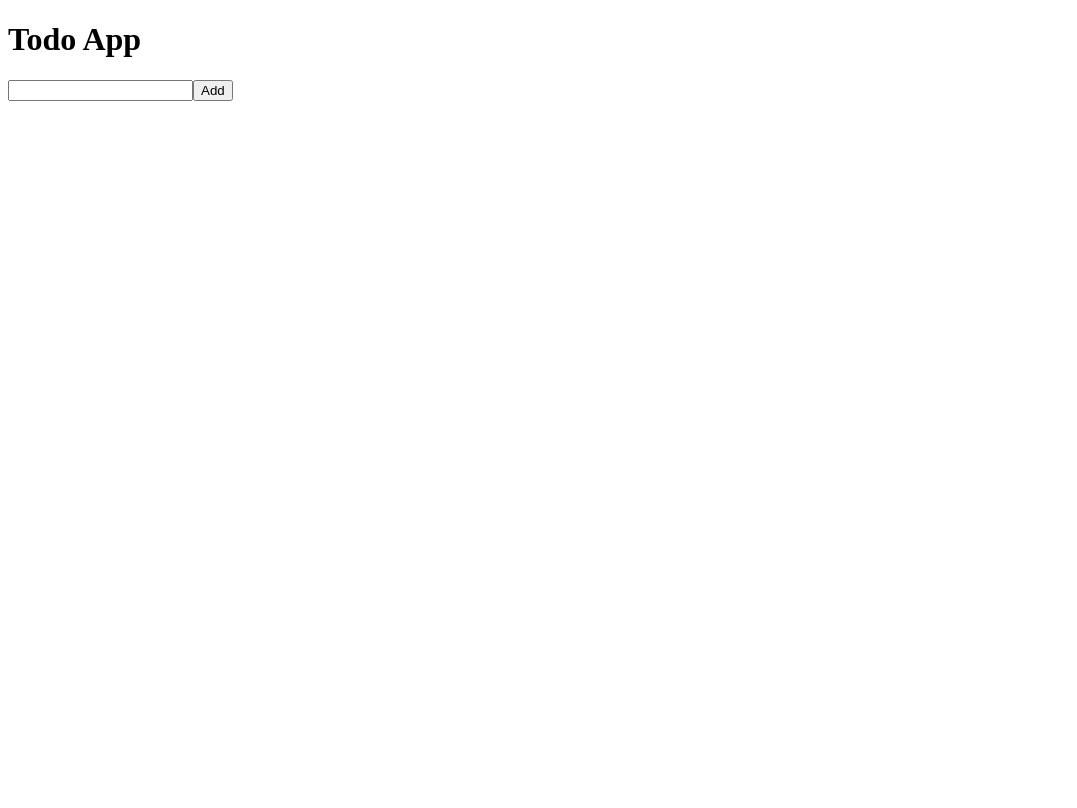
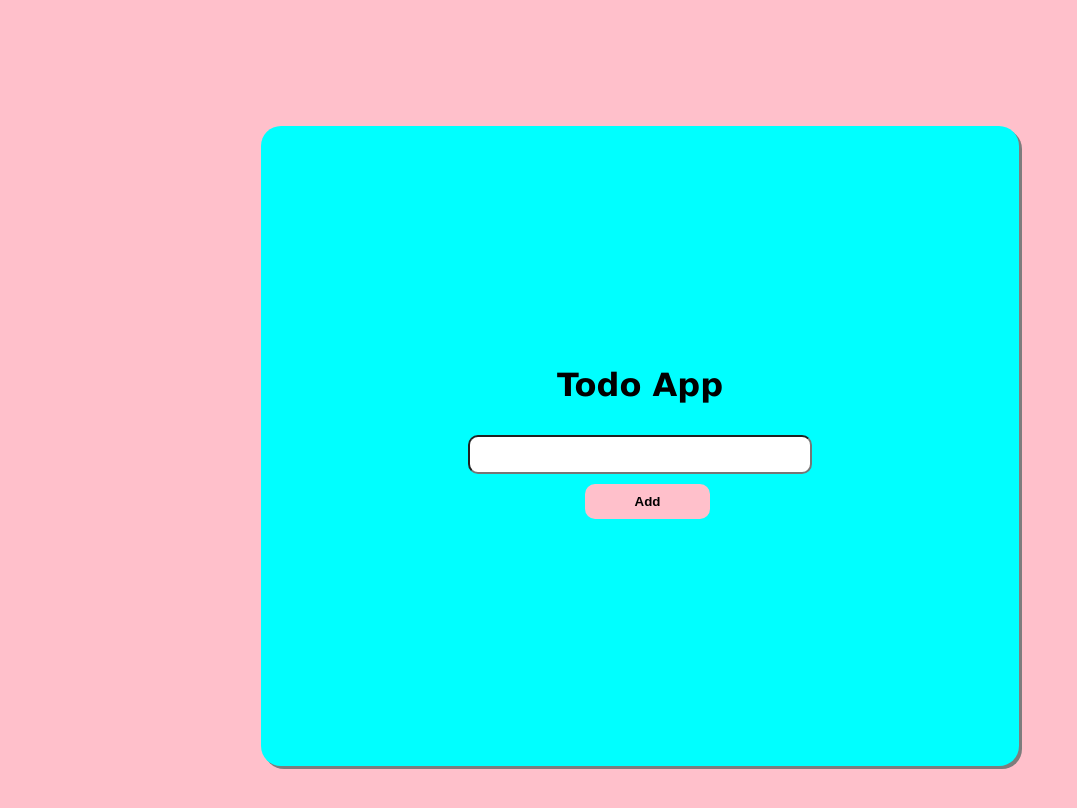
Before and after one commit to carbonaraissogood/Learning_React, a React (Vite) app: page / in a window 1280 px wide. Shown: the top 808 px of the page, without its empty margins (0-1077 px from the left). Built offline with nearby package versions, Linux system fonts and the light colour scheme.

Commit message:
Add CSS styles for ToDoApp component to enhance layout and button design

```diff
--- a/my-react-app/src/ToDoApp/ToDoApp.module.css
+++ b/my-react-app/src/ToDoApp/ToDoApp.module.css
@@ -0,0 +1,83 @@
+body {
+  font-family: Verdana, Geneva, Tahoma, sans-serif;
+  background-color: pink;
+}
+
+.container {
+  display: flex;
+  flex-direction: column;
+  align-items: center;
+  justify-content: center;
+
+  max-width: 60%;
+  height: 80vh;
+  background-color: aqua;
+  box-shadow: 3px 3px #7d7d7d;
+  border-radius: 20px;
+  margin: 10% auto;
+}
+
+input {
+  max-width: 300px;
+  width: 80%;
+  padding: 10px 20px;
+  border-radius: 10px;
+  margin-top: 10px;
+}
+
+.editInput {
+  width: 300px;
+}
+
+.addButton {
+  background-color: pink;
+  margin-top: 10px;
+  margin-bottom: 10px;
+  margin-left: 15px;
+  padding: 10px 50px;
+  font-weight: bold;
+  border: none;
+  border-radius: 10px;
+  cursor: pointer;
+}
+
+button:hover {
+  background-color: rgb(255, 157, 173);
+  box-shadow: 3px 3px #7d7d7d;
+}
+
+.deleteButton,
+.editButton {
+  background-color: pink;
+  margin-top: 10px;
+  margin-bottom: 10px;
+  margin-left: 15px;
+  padding: 10px 20px;
+  font-weight: bold;
+  border: none;
+  border-radius: 10px;
+  cursor: pointer;
+}
+
+.cancelButton,
+.confirmButton {
+  background-color: pink;
+  margin-top: 10px;
+  margin-bottom: 10px;
+  padding: 10px 20px;
+  font-weight: bold;
+  border: none;
+  border-radius: 10px;
+  cursor: pointer;
+}
+
+.cancelButton {
+  margin-right: 20px;
+}
+
+.buttonContainer {
+  display: flex;
+  flex-direction: row;
+  align-items: center;
+  justify-content: center;
+}
```
